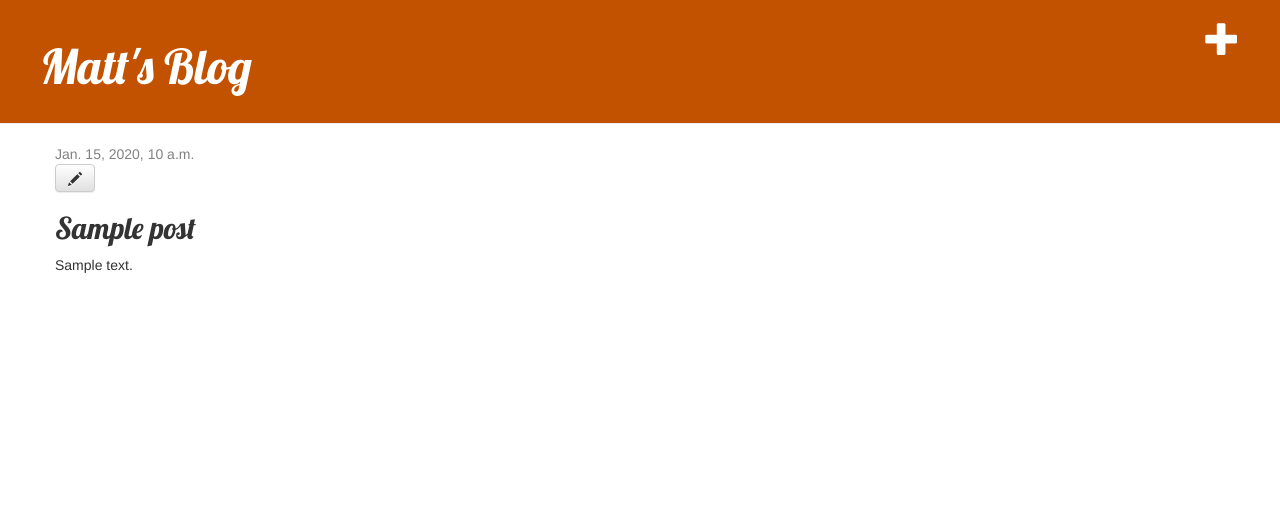
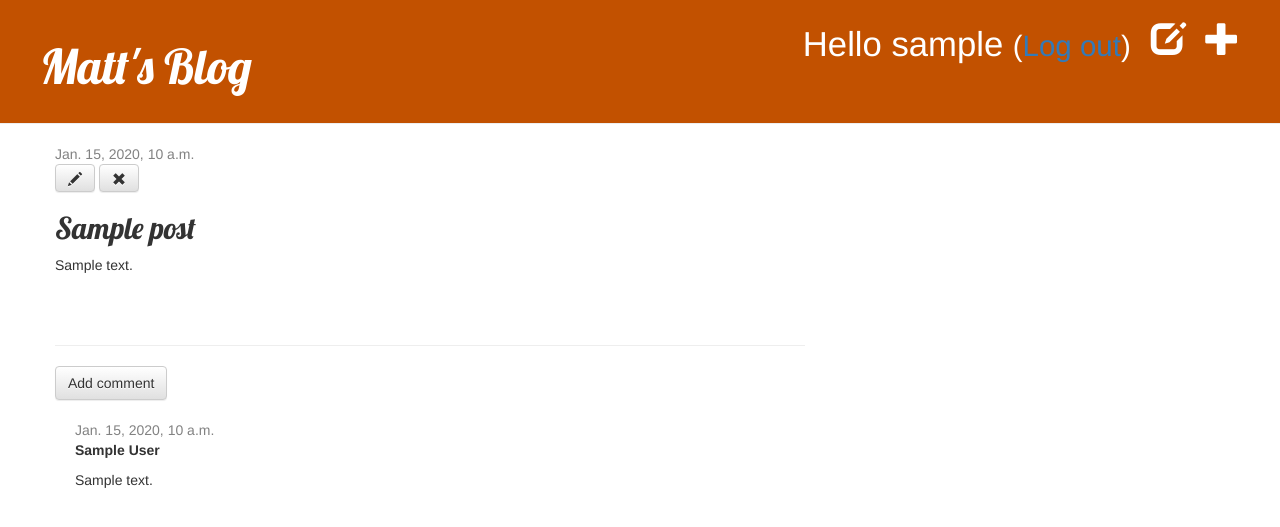
Before and after one commit to 2015ukclutt/my-blog, a Django app: page /post/1/ in a window 1280 px wide. Shown: the top 527 px of the page. Run offline with Django 3.2, Linux system fonts and the light colour scheme; a user stored in the database is signed in; tables that the repository leaves empty hold one stand-in row (values such as "Sample post"); some libraries are stand-ins or nearby versions.

Commit message:
Completion of the comments section

```diff
--- a/blog/admin.py
+++ b/blog/admin.py
@@ -1,4 +1,5 @@
 from django.contrib import admin
-from .models import Post
+from .models import Post, Comment
 
 admin.site.register(Post)
+admin.site.register(Comment)
--- a/blog/models.py
+++ b/blog/models.py
@@ -16,3 +16,20 @@ class Post(models.Model):
 
     def __str__(self):
         return self.title
+
+    def approved_comments(self):
+        return self.comments.filter(approved_comment=True)
+
+class Comment(models.Model):
+    post = models.ForeignKey('blog.Post', on_delete=models.CASCADE, related_name='comments')
+    author = models.CharField(max_length=200)
+    text = models.TextField()
+    created_date = models.DateTimeField(default=timezone.now)
+    approved_comment = models.BooleanField(default=False)
+
+    def approve(self):
+        self.approved_comment = True
+        self.save()
+
+    def __str__(self):
+        return self.text
--- a/blog/static/css/blog.css
+++ b/blog/static/css/blog.css
@@ -44,3 +44,7 @@ h1, h2, h3, h4 {
 .post h2 a, .post h2 a:visited {
     color: #000000;
 }
+
+.comment {
+    margin: 20px 0px 20px 20px;
+}
--- a/blog/templates/blog/base.html
+++ b/blog/templates/blog/base.html
@@ -11,6 +11,10 @@
         <div class="page-header">
         {% if user.is_authenticated %}
             <a href="{% url 'post_new' %}" class="top-menu"><span class="glyphicon glyphicon-plus"></span></a>
+            <a href="{% url 'post_draft_list' %}" class="top-menu"><span class="glyphicon glyphicon-edit"></span></a>
+            <p class="top-menu">Hello {{ user.username }} <small>(<a href="{% url 'logout' %}">Log out</a>)</small></p>
+        {% else %}
+            <a href="{% url 'login' %}" class="top-menu"><span class="glyphicon glyphicon-lock"></span></a>
         {% endif %}
         <h1><a href="/">Matt's Blog</a></h1>
     </div>
--- a/blog/templates/blog/post_detail.html
+++ b/blog/templates/blog/post_detail.html
@@ -6,11 +6,35 @@
             <div class="date">
                 {{ post.published_date }}
             </div>
+        {% else %}
+            <a class="btn btn-default" href="{% url 'post_publish' pk=post.pk %}">Publish</a>
         {% endif %}
         {% if user.is_authenticated %}
              <a class="btn btn-default" href="{% url 'post_edit' pk=post.pk %}"><span class="glyphicon glyphicon-pencil"></span></a>
+             <a class="btn btn-default" href="{% url 'post_remove' pk=post.pk %}"><span class="glyphicon glyphicon-remove"></span></a>
         {% endif %}
         <h2>{{ post.title }}</h2>
         <p>{{ post.text|linebreaksbr }}</p>
     </div>
+
+    <hr>
+    <a class="btn btn-default" href="{% url 'add_comment_to_post' pk=post.pk %}">Add comment</a>
+    {% for comment in post.comments.all %}
+        {% if user.is_authenticated or comment.approved_comment %}
+        <div class="comment">
+            <div class="date">
+                {{ comment.created_date }}
+                {% if not comment.approved_comment %}
+                    <a class="btn btn-default" href="{% url 'comment_remove' pk=comment.pk %}"><span class="glyphicon glyphicon-remove"></span></a>
+                    <a class="btn btn-default" href="{% url 'comment_approve' pk=comment.pk %}"><span class="glyphicon glyphicon-ok"></span></a>
+                {% endif %}
+            </div>
+            <strong>{{ comment.author }}</strong>
+            <p>{{ comment.text|linebreaks }}</p>
+        </div>
+        {% endif %}
+    {% empty %}
+        <p>No comments here yet :(</p>
+    {% endfor %}
+
 {% endblock %}
--- a/blog/templates/blog/post_list.html
+++ b/blog/templates/blog/post_list.html
@@ -6,8 +6,9 @@
             <div class="date">
                 {{ post.published_date }}
             </div>
-            <h2><a href="{% url 'post_detail' pk=post.pk %}">{{ post.title }}</a></h2>
+            <h1><a href="{% url 'post_detail' pk=post.pk %}">{{ post.title }}</a></h1>
             <p>{{ post.text|linebreaksbr }}</p>
+            <a href="{% url 'post_detail' pk=post.pk %}">Comments: {{ post.approved_comments.count }}</a>
         </div>
     {% endfor %}
-{% endblock %}
+{% endblock content %}
--- a/blog/urls.py
+++ b/blog/urls.py
@@ -6,4 +6,10 @@ urlpatterns = [
     path('post/<int:pk>/', views.post_detail, name='post_detail'),
     path('post/new/', views.post_new, name='post_new'),
     path('post/<int:pk>/edit/', views.post_edit, name='post_edit'),
+    path('drafts/', views.post_draft_list, name='post_draft_list'),
+    path('post/<pk>/publish/', views.post_publish, name='post_publish'),
+    path('post/<pk>/remove/', views.post_remove, name='post_remove'),
+    path('post/<int:pk>/comment/', views.add_comment_to_post, name='add_comment_to_post'),
+    path('comment/<int:pk>/approve/', views.comment_approve, name='comment_approve'),
+    path('comment/<int:pk>/remove/', views.comment_remove, name='comment_remove'),
 ]
--- a/blog/views.py
+++ b/blog/views.py
@@ -1,9 +1,10 @@
 from django.shortcuts import render
 from django.utils import timezone
-from .models import Post
+from .models import Post, Comment
 from django.shortcuts import render, get_object_or_404
-from .forms import PostForm
+from .forms import PostForm, CommentForm
 from django.shortcuts import redirect
+from django.contrib.auth.decorators import login_required
 
 
 def post_list(request):
@@ -14,19 +15,20 @@ def post_detail(request, pk):
     post = get_object_or_404(Post, pk=pk)
     return render(request, 'blog/post_detail.html', {'post': post})
 
+@login_required
 def post_new(request):
     if request.method == "POST":
         form = PostForm(request.POST)
         if form.is_valid():
             post = form.save(commit=False)
             post.author = request.user
-            post.published_date = timezone.now()
             post.save()
             return redirect('post_detail', pk=post.pk)
     else:
         form = PostForm()
     return render(request, 'blog/post_edit.html', {'form': form})
 
+@login_required
 def post_edit(request, pk):
     post = get_object_or_404(Post, pk=pk)
     if request.method == "POST":
@@ -34,9 +36,50 @@ def post_edit(request, pk):
         if form.is_valid():
             post = form.save(commit=False)
             post.author = request.user
-            post.published_date = timezone.now()
             post.save()
             return redirect('post_detail', pk=post.pk)
     else:
         form = PostForm(instance=post)
     return render(request, 'blog/post_edit.html', {'form': form})
+
+@login_required
+def post_draft_list(request):
+    posts = Post.objects.filter(published_date__isnull=True).order_by('created_date')
+    return render(request, 'blog/post_draft_list.html', {'posts': posts})
+
+@login_required
+def post_publish(request, pk):
+    post = get_object_or_404(Post, pk=pk)
+    post.publish()
+    return redirect('post_detail', pk=pk)
+
+@login_required
+def post_remove(request, pk):
+    post = get_object_or_404(Post, pk=pk)
+    post.delete()
+    return redirect('post_list')
+
+def add_comment_to_post(request, pk):
+    post = get_object_or_404(Post, pk=pk)
+    if request.method == "POST":
+        form = CommentForm(request.POST)
+        if form.is_valid():
+            comment = form.save(commit=False)
+            comment.post = post
+            comment.save()
+            return redirect('post_detail', pk=post.pk)
+    else:
+        form = CommentForm()
+    return render(request, 'blog/add_comment_to_post.html', {'form': form})
+
+@login_required
+def comment_approve(request, pk):
+    comment = get_object_or_404(Comment, pk=pk)
+    comment.approve()
+    return redirect('post_detail', pk=comment.post.pk)
+
+@login_required
+def comment_remove(request, pk):
+    comment = get_object_or_404(Comment, pk=pk)
+    comment.delete()
+    return redirect('post_detail', pk=comment.post.pk)
--- a/mysite/settings.py
+++ b/mysite/settings.py
@@ -120,3 +120,5 @@ USE_TZ = True
 
 STATIC_URL = '/static/'
 STATIC_ROOT = os.path.join(BASE_DIR, 'static')
+
+LOGIN_REDIRECT_URL = '/'
--- a/mysite/urls.py
+++ b/mysite/urls.py
@@ -1,22 +1,11 @@
-"""mysite URL Configuration
+from django.urls import path, include
+from django.contrib import admin
 
-The `urlpatterns` list routes URLs to views. For more information please see:
-    https://docs.djangoproject.com/en/2.2/topics/http/urls/
-Examples:
-Function views
-    1. Add an import:  from my_app import views
-    2. Add a URL to urlpatterns:  path('', views.home, name='home')
-Class-based views
-    1. Add an import:  from other_app.views import Home
-    2. Add a URL to urlpatterns:  path('', Home.as_view(), name='home')
-Including another URLconf
-    1. Import the include() function: from django.urls import include, path
-    2. Add a URL to urlpatterns:  path('blog/', include('blog.urls'))
-"""
-from django.contrib import admin
-from django.urls import path, include
+from django.contrib.auth import views
 
 urlpatterns = [
     path('admin/', admin.site.urls),
+    path('accounts/login/', views.LoginView.as_view(), name='login'),
+    path('accounts/logout/', views.LogoutView.as_view(next_page='/'), name='logout'),
     path('', include('blog.urls')),
 ]
```
Also changed, not shown: blog/forms.py (+7 -1 lines), blog/templates/blog/add_comment_to_post.html (added, +9 -0 lines), blog/templates/blog/post_draft_list.html (added, +11 -0 lines), blog/templates/registration/login.html (added, +24 -0 lines), blog/migrations/0002_comment.py (added). Lines whose indentation alone changed are shown as unchanged.
